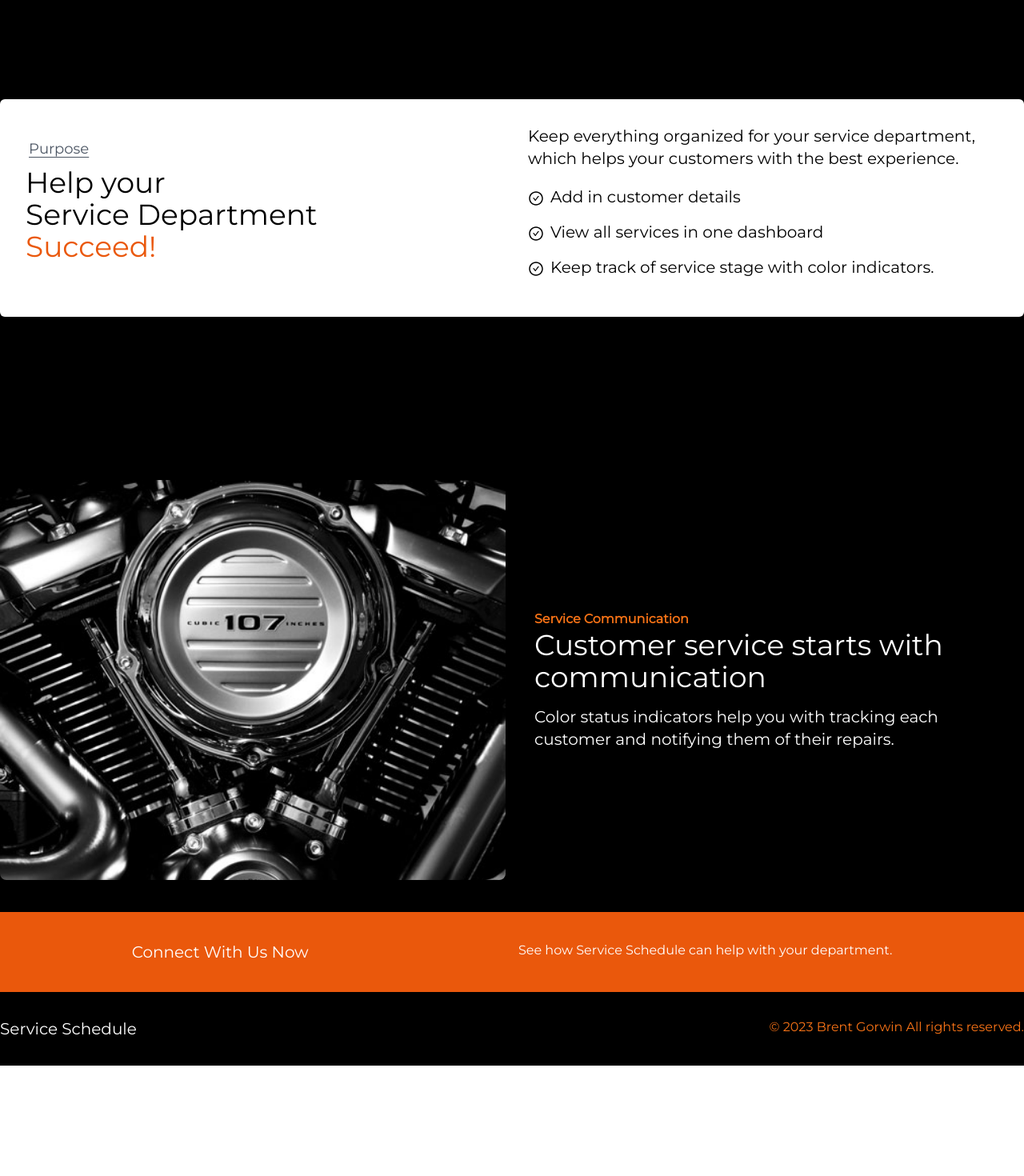
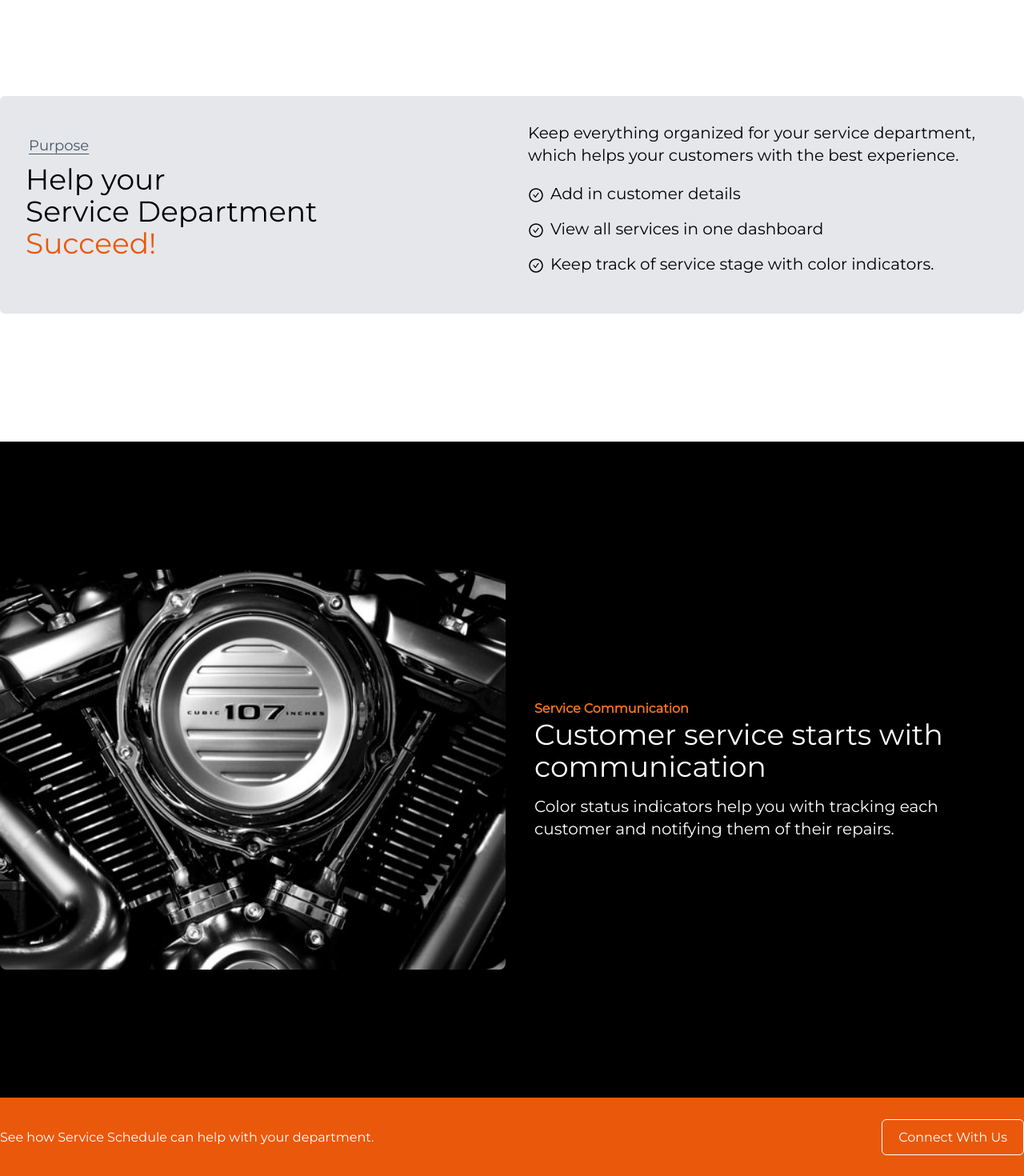
Before and after one commit to bgorwin/service-schedule, a Next.js app: page / in a window 1280 px wide. Shown: the part 680-2150 px from the top of the page at 80% size. Before the commit the page ends 2012 px from the top, so only its background shows below. Built offline with nearby package versions, Linux system fonts and the light colour scheme.

Commit message:
Fixed the footer being in the middle of the sub pages. Fixed styling on BannerDiver conponent. Updated MediaText background styling.

```diff
--- a/app/customers/page.jsx
+++ b/app/customers/page.jsx
@@ -4,16 +4,16 @@ import CustomerForm from '../../components/CustomerForm';
 
 export default function Customers() {
     return (
-        <div className="h-screen">
+        <div>
             <Hero heading="Customer Dashboard" image="custom-img" />
 
+            <section className="mt-10">
+                <CustomerForm   />
+            </section>
             <section className="py-12">
                 <CustomerList />
             </section>
 
-            <section className="mt-10">
-                <CustomerForm   />
-            </section>
         </div>
     );
 }
--- a/app/layout.jsx
+++ b/app/layout.jsx
@@ -17,8 +17,8 @@ export default function RootLayout({
   children,
 }) {
   return (
-    <html lang="en" className={montserrat.className}>
-      <body className="mb-0">
+    <html lang="en" className={`${montserrat.className}`}>
+      <body>
         <Navbar />
         {children}
         <Footer />
--- a/app/page.jsx
+++ b/app/page.jsx
@@ -21,8 +21,8 @@ export default function HomePage() {
 				image="custom-img"
 			/>
 
-			<section className='h-[600px] flex flex-col items-center justify-center container mx-auto'>
-				<div className='grid grid-cols-1 md:grid-cols-2 lg:grid-cols-2 gap-4 bg-white p-5 text-black rounded-md'>
+			<section className='py-40 flex flex-col items-center justify-center bg-white w-screen'>
+				<div className='container grid grid-cols-1 md:grid-cols-2 lg:grid-cols-2 gap-4 p-5 text-black rounded-md bg-gray-200'>
 					<div className='p-3 flex flex-col justify-center align-center'>
 						<p className='text-gray-600 text-lg ps-1 underline underline-offset-4 mb-2'>
 							Purpose
@@ -62,7 +62,7 @@ export default function HomePage() {
 				</div>
 			</section>
 
-			<section className='mt-10 mb-10'>
+			<section className='py-40'>
 				<MediaText
 					className='media-text-image-1'
 					src=''
--- a/app/schedule/page.jsx
+++ b/app/schedule/page.jsx
@@ -3,7 +3,7 @@ import Hero from '../../components/Hero';
 
 export default function Schedule() {
     return (
-        <div className=" h-screen">
+        <div>
             <Hero heading="Schedule Dashboard" image="media-text-image-1" />
         </div>
     );
--- a/components/BannerDivider.jsx
+++ b/components/BannerDivider.jsx
@@ -3,13 +3,13 @@ import React from 'react';
 export default function BannerDivider() {
     return (
         <div className="w-screen bg-orange-600">
-            <div className="container mx-auto flex justify-center items-center h-[100px]">
-                <div className="columns-2">
-                    <div className="">
-                        <p className="text-xl">Connect With Us Now</p>
+            <div className="container mx-auto flex justify-between items-center h-[200px] md:h-[100px] lg:h-[100px] ">
+                <div className="columns-2 flex flex-row justify-center md:justify-between lg:justify-between items-between w-full flex-wrap">
+                    <div className="py-5">
+                        <p className="text-base text-center md:text-start lg:text-start">See how Service Schedule can help with your department.</p>
                     </div>
-                    <div className="">
-                        <p className="text-base">See how Service Schedule can help with your department.</p>
+                    <div className="py-5">
+                        <a href="#" className="py-3 px-5 border border-white rounded-md hover:bg-black hover:text-white">Connect With Us</a>
                     </div>
                 </div>
             </div>
--- a/components/Footer.jsx
+++ b/components/Footer.jsx
@@ -5,7 +5,7 @@ export default function Footer() {
     const currentYear = new Date().getFullYear();
 
     return (
-        <footer className="bg-black text-white py-8 border-2-black border-y-white">
+        <footer className="bg-black text-white py-8 border-2-black border-y-white h-32 flex flex-row items-center">
             <div className="container mx-auto text-center">
                 <div className="grid grid-cols-1 md:grid-cols-2 lg:grid-cols-2">
                     <div className="text-center md:text-start lg:text-start">
```
